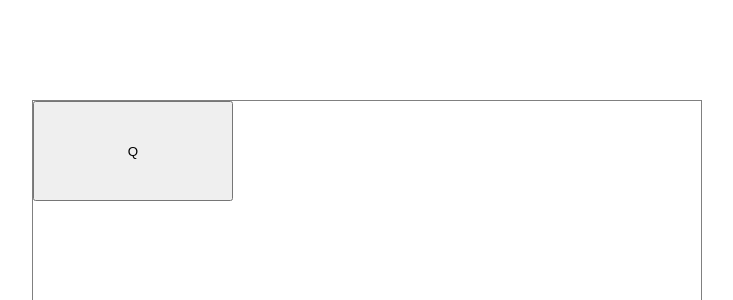
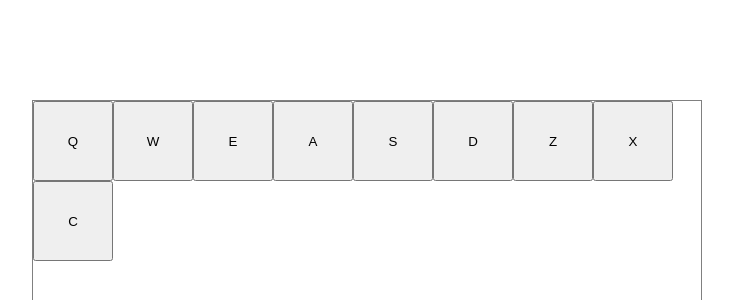
Before and after one commit to ericraycodes/fcc-drum-machine-1.0, a React (Vite) app: page / in a window 1280 px wide. Shown: the part 110-410 px from the top of the page, without its empty margins (273-1006 px from the left). Built offline with nearby package versions, Linux system fonts and the light colour scheme.

Commit message:
app data, iterative render

```diff
--- a/public/drum-pads.json
+++ b/public/drum-pads.json
@@ -30,7 +30,7 @@
     "id"    : "clap"
   },
   {
-    "name"  : "Open-HH",
+    "name"  : "Open-Hi-Hat",
     "sample": "https://s3.amazonaws.com/freecodecamp/drums/Dsc_Oh.mp3",
     "key"   : "D",
     "id"    : "open-hh"
@@ -48,9 +48,9 @@
     "id"    : "kick"
   },
   {
-    "name"  : "Closed-HH",
+    "name"  : "Closed-Hi-Hat",
     "sample": "https://s3.amazonaws.com/freecodecamp/drums/Cev_H2.mp3",
     "key"   : "C",
     "id"    : "closed-hh"
-  },
+  }
 ]
--- a/src/App.jsx
+++ b/src/App.jsx
@@ -1,27 +1,48 @@
-/**
- * The drum-pad data can be stored in a json file - an array of objects:
- *    1. keys
- *    2. name
- *    3. sound
- *
- * The drum pads are reusable components rendered with unique data.
- *
- * @returns a react.js component that would build a drum machine app.
- */
 
-import Drumpad from "./Drumpad";
+// Import statements
+import { useEffect, useState } from "react";
+import Drumkit from "./Drumkit";
+
+
+
 
 export default function App() {
+
+  // This will store the drum kit.
+  const blankKit = [{}];
+  const [drumKit, setDrumKit] = useState(blankKit);
+
+
+  // Fetches the drum kit data.
+  useEffect(() => {
+    window.console.log('\tuseEffect: <App/>');
+    fetchDrumKit().then(data => setDrumKit(data));
+  }, []);
+
 
   return (
     <>
     <main id='drum-machine'>
-      <section id='display'></section>
-      <section>
-        <Drumpad />
-      </section>
+      <Drumkit
+        kit={drumKit}
+      />
     </main>
+
     {window.console.log('<App />')}
     </>
   );
 }
+
+
+
+
+// Callback for fetching './drum-pads.json'.
+const fetchDrumKit = async () => {
+  window.console.log('\tfetching drum kit...');
+  return await fetch('./drum-pads.json').catch(err => window.console.log('fetch error:', err))
+    .then(res => res.json()).catch(err => window.console.log('json error:', err))
+    .then(data => {
+      window.console.log('\tdata:', typeof data, data);
+      return data;
+    }).catch(err => window.console.log('data error:', err));
+};
--- /dev/null
+++ b/src/Drumkit.jsx
@@ -0,0 +1,21 @@
+
+import Drumpad from "./Drumpad";
+
+export default function Drumkit({ kit }) {
+
+    // Check the value of the prop
+    window.console.log('\tkit:', typeof kit, kit);
+
+    // Iterative rendering
+    const drumPads = kit.map(obj => <Drumpad pad={obj}/>);
+
+    return (
+        <>
+        <section>
+            {drumPads}
+        </section>
+
+        {window.console.log('<Drumkit />')}
+        </>
+    );
+}
--- a/src/Drumpad.jsx
+++ b/src/Drumpad.jsx
@@ -3,7 +3,7 @@ import { useEffect } from "react";
 import { useRef } from "react";
 
 
-export default function Drumpad() {
+export default function Drumpad({ pad }) {
 
     // Reference for the button element.
     const buttonRef = useRef(null);
@@ -13,7 +13,7 @@ export default function Drumpad() {
 
     // Adding event listeners
     useEffect(() => {
-        window.console.log('\tbuttonRef:', buttonRef.current);
+        // window.console.log('\tbuttonRef:', buttonRef.current);
         buttonRef.current.addEventListener('mousedown', ondrumPadClick);
         window.console.log('\taddEventListeners <Drumpad />');
 
@@ -26,28 +26,30 @@ export default function Drumpad() {
 
     // Callback for playing embedded sound on button click.
     const ondrumPadClick = () => {
-        // The 'currentTime' property to 0 seconds make the audio reactively sound every click event.
+        // The 'currentTime' property to 0 seconds make the audio reactively sound again
+        // at the beginning of the sample at every click.
         audioRef.current.currentTime = 0;
         audioRef.current.play();
-        window.console.log('audioRef:', audioRef.current);
+        // window.console.log('audioRef:', audioRef.current);
     };
 
     return (
         <>
         <button
-            id={'heater-1'}
+            id={pad['id']}
             className='drum-pad'
             ref={buttonRef}
         >
-            <label for={'heater-1'} aria-label={'Heater 1.'}>{'Q'}</label>
+            <label for={pad['id']} aria-label={pad['name']}>{pad['key']}</label>
             <audio
-                id={'Q'}
+                id={pad['key']}
                 className='clip'
                 ref={audioRef}
-                src={'https://s3.amazonaws.com/freecodecamp/drums/Heater-1.mp3'}
+                src={pad['sample']}
                 preload='auto'
             ></audio>
         </button>
+
         {window.console.log('<Drumpad />')}
         </>
     );
--- a/src/styles/_drumpad.scss
+++ b/src/styles/_drumpad.scss
@@ -1,5 +1,6 @@
+$button-sq: 80px;
 
 button {
-    width: 200px;
-    height: 100px;
+    width: $button-sq;
+    height: $button-sq;
 }
```
Also changed, not shown: 1 other file (tests, documents, lock files or other folders).
